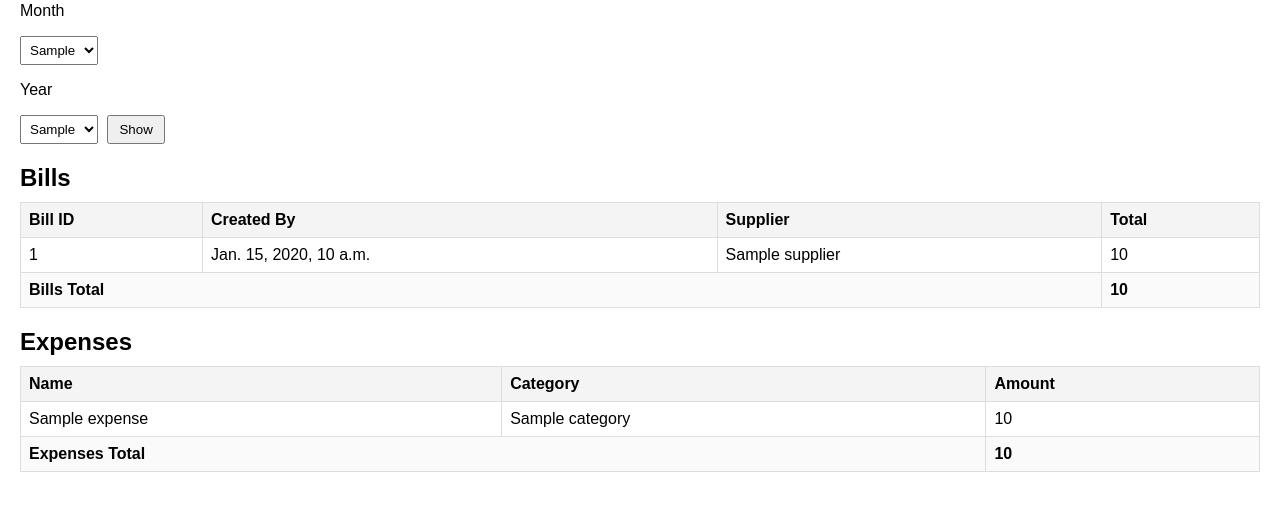
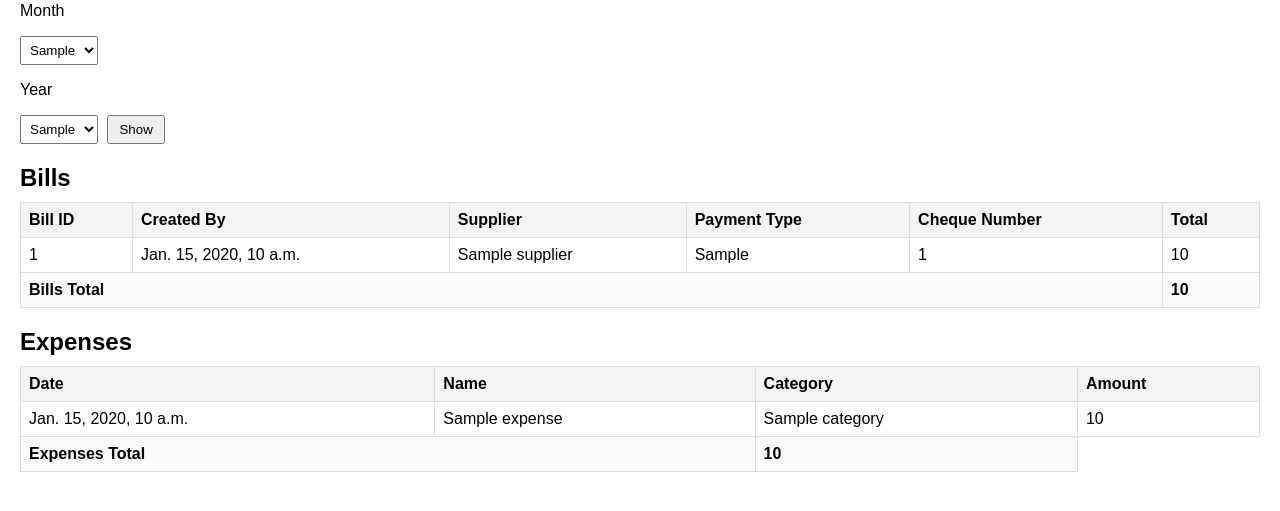
Before and after one commit to Mohamed-Hakeem101/fortune-medicals-inventory-system, a Django app: template billing/templates/monthly_summary.html in a window 1280 px wide. Shown: the part 131-642 px from the top of the page. Run offline with Django 3.2, Linux system fonts and the light colour scheme; the template is opened without the code that fills it: most values are stand-ins (such as "Sample title", 1, 10 or a date in 2020).

Commit message:
Update monthly_summary.html

```diff
--- a/billing/templates/monthly_summary.html
+++ b/billing/templates/monthly_summary.html
@@ -44,6 +44,8 @@
                 <th>Bill ID</th>
                 <th>Created By</th>
                 <th>Supplier</th>
+                <th>Payment Type</th>
+                <th>Cheque Number</th>
                 <th>Total</th>
             </tr>
             {% for bill in bills %}
@@ -51,11 +53,13 @@
                 <td>{{ bill.id }}</td>
                 <td>{{ bill.created_by|default:"-" }}</td>
                 <td>{{ bill.supplier.name }}</td>
+                <td>{{ bill.payment_type }}</td>
+                <td>{{ bill.cheque_number }}</td>
                 <td>{{ bill.total }}</td>
             </tr>
             {% endfor %}
             <tr class="total">
-                <td colspan="3">Bills Total</td>
+                <td colspan="5">Bills Total</td>
                 <td>{{ bills_total }}</td>
             </tr>
         </table>
@@ -67,12 +71,14 @@
     {% if expenses %}
         <table>
             <tr>
+                <th>Date</th>
                 <th>Name</th>
                 <th>Category</th>
                 <th>Amount</th>
             </tr>
             {% for expense in expenses %}
             <tr>
+                <td>{{ expense.created_at }}</td>
                 <td>{{ expense.name }}</td>
                 <td>{{ expense.category }}</td>
                 <td>{{ expense.amount }}</td>
```
